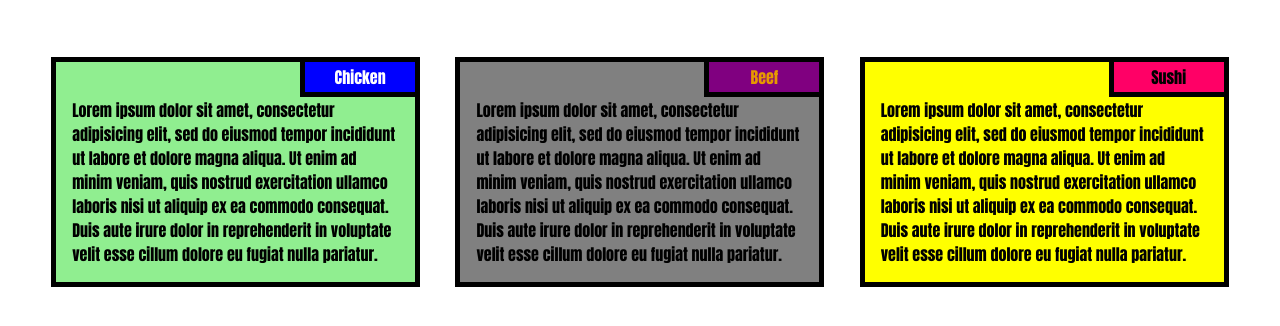
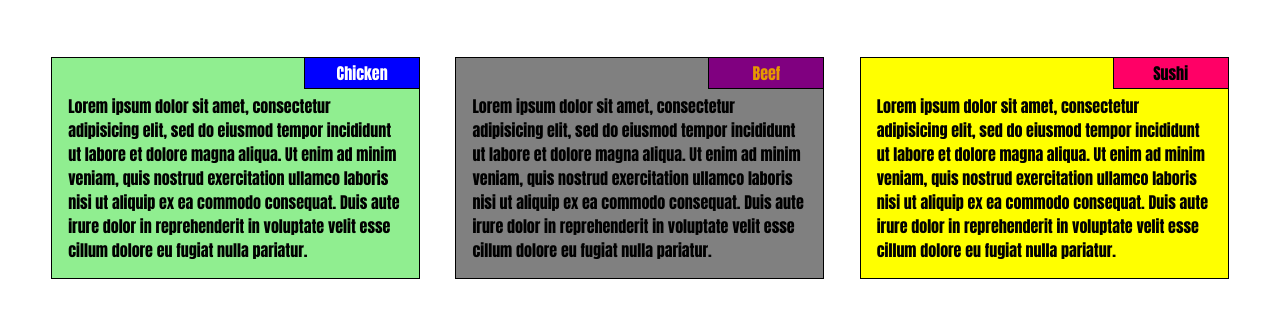
Before and after one commit to sinakohi/week-two-assignment, a plain HTML site: page index.html in a window 1280 px wide. Shown: the part 92-418 px from the top of the page. Drawn offline with Linux system fonts and the light colour scheme.

Commit message:
Add files via upload

```diff
--- a/index.html
+++ b/index.html
@@ -9,15 +9,15 @@
    <h1>Our Menu</h1>
   <div class="main-container">
     <div id="div1">
-      <div class="caption" id="cap1">Chicken</div>
+      <div id="cap1">Chicken</div>
       <p>Lorem ipsum dolor sit amet, consectetur adipisicing elit, sed do eiusmod tempor incididunt ut labore et dolore magna aliqua. Ut enim ad minim veniam, quis nostrud exercitation ullamco laboris nisi ut aliquip ex ea commodo consequat. Duis aute irure dolor in reprehenderit in voluptate velit esse cillum dolore eu fugiat nulla pariatur.</p>
     </div>
     <div id="div2">
-      <div class="caption" id="cap2">Beef</div>
+      <div id="cap2">Beef</div>
       <p>Lorem ipsum dolor sit amet, consectetur adipisicing elit, sed do eiusmod tempor incididunt ut labore et dolore magna aliqua. Ut enim ad minim veniam, quis nostrud exercitation ullamco laboris nisi ut aliquip ex ea commodo consequat. Duis aute irure dolor in reprehenderit in voluptate velit esse cillum dolore eu fugiat nulla pariatur.</p>
     </div>
     <div id="div3">
-      <div class="caption" id="cap3">Sushi</div>
+      <div id="cap3">Sushi</div>
       <p>Lorem ipsum dolor sit amet, consectetur adipisicing elit, sed do eiusmod tempor incididunt ut labore et dolore magna aliqua. Ut enim ad minim veniam, quis nostrud exercitation ullamco laboris nisi ut aliquip ex ea commodo consequat. Duis aute irure dolor in reprehenderit in voluptate velit esse cillum dolore eu fugiat nulla pariatur.</p>
     </div>
   </div>
--- a/style.css
+++ b/style.css
@@ -17,7 +17,6 @@ h1{
 }
 #div1, #div2, #div3 {
   border: 1px solid black;
-  border-width: thick;
   position: relative;
   width: 31.33%;
   padding-top: 20px;
@@ -28,7 +27,6 @@ h1{
 #cap1, #cap2, #cap3{
   border-bottom: 1px solid black;
   border-left: 1px solid black;
-  border-width: thick;
   position: absolute;
   top: 0;
   right: 0;
```
